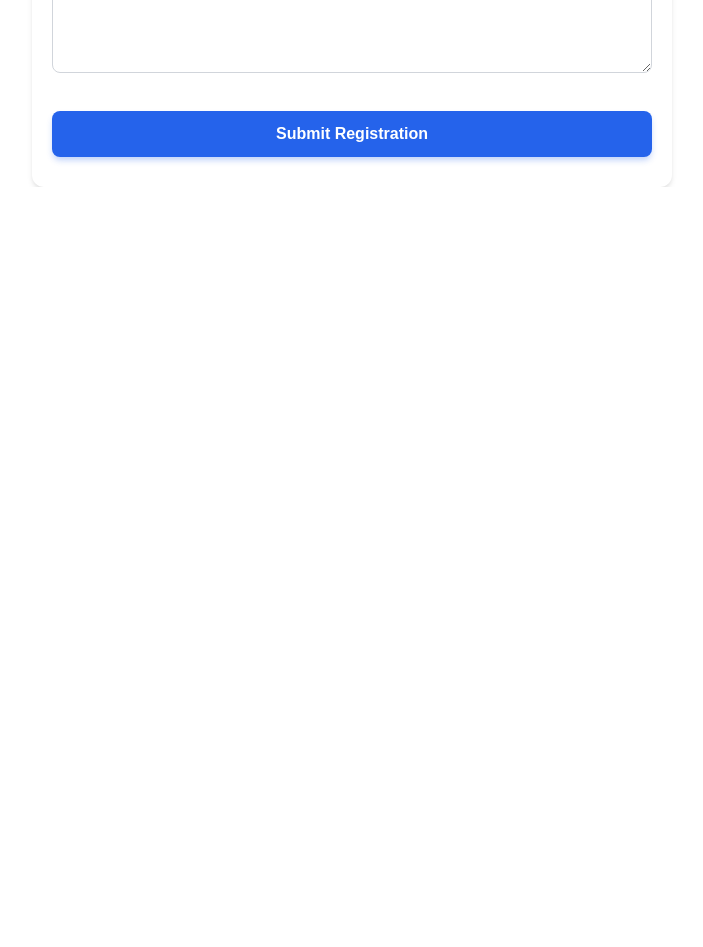
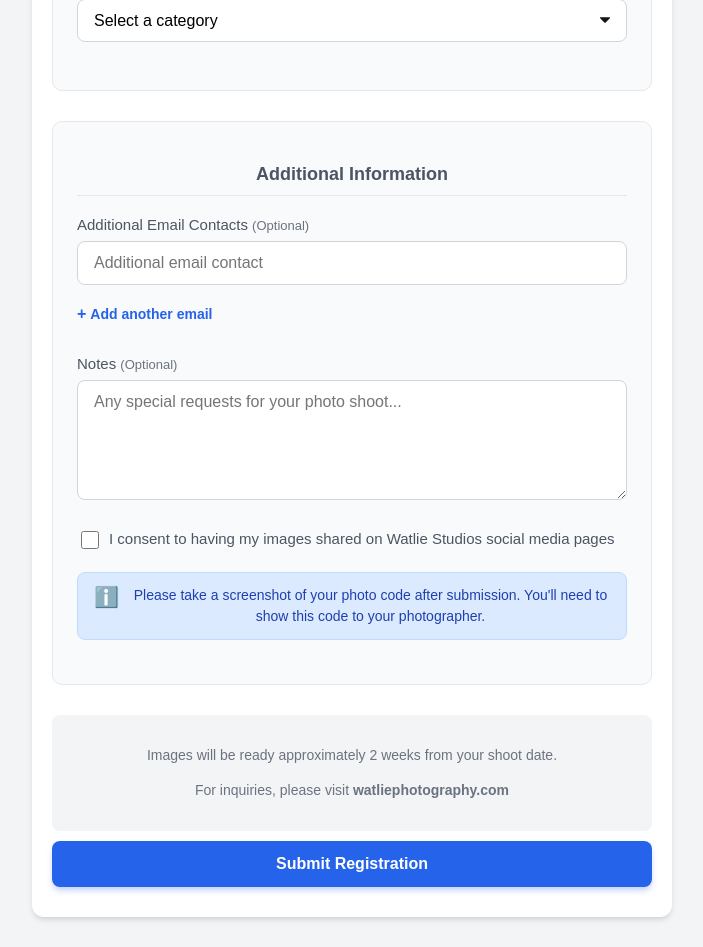
Before and after one commit to waltwissle/Photo-Shoot-Registration, a React (Create React App) app: page / in a window 1280 px wide. Shown: the part 760-1707 px from the top of the page, without its empty margins (288-991 px from the left). Before the commit the page ends 947 px from the top, so only its background shows below. Built offline with nearby package versions, Linux system fonts and the light colour scheme.

Commit message:
updated form: Social Media Consent

```diff
--- a/src/components/PhotoShootRegistrationForm.jsx
+++ b/src/components/PhotoShootRegistrationForm.jsx
@@ -7,7 +7,8 @@ const PhotoShootRegistrationForm = () => {
     shootCategory: '',
     additionalEmails: [''],
     phoneNumber: '',
-    notes: ''
+    notes: '',
+    socialMediaConsent: false
   });
 
   const [photoCode, setPhotoCode] = useState('');
@@ -230,6 +231,53 @@ const PhotoShootRegistrationForm = () => {
       color: '#4b5563',
       borderBottom: '1px solid #e5e7eb',
       paddingBottom: '10px'
+    },
+    checkboxContainer: {
+      display: 'flex',
+      alignItems: 'flex-start',
+      marginBottom: '20px'
+    },
+    checkbox: {
+      marginRight: '10px',
+      marginTop: '3px',
+      width: '18px',
+      height: '18px',
+      accentColor: '#2563eb'
+    },
+    checkboxLabel: {
+      fontSize: '15px',
+      lineHeight: '1.4',
+      color: '#4b5563'
+    },
+    infoNote: {
+      backgroundColor: '#dbeafe',
+      padding: '12px 16px',
+      borderRadius: '8px',
+      marginBottom: '20px',
+      display: 'flex',
+      alignItems: 'flex-start',
+      border: '1px solid #bfdbfe'
+    },
+    infoIcon: {
+      color: '#2563eb',
+      marginRight: '12px',
+      fontSize: '20px',
+      fontWeight: 'bold'
+    },
+    infoText: {
+      fontSize: '14px',
+      color: '#1e40af',
+      lineHeight: '1.5'
+    },
+    footerInfo: {
+      marginTop: '25px',
+      padding: '16px',
+      backgroundColor: '#f3f4f6',
+      borderRadius: '8px',
+      fontSize: '14px',
+      color: '#6b7280',
+      textAlign: 'center',
+      lineHeight: '1.5'
     }
   };
 
@@ -257,6 +305,14 @@ const PhotoShootRegistrationForm = () => {
     setFormData({
       ...formData,
       [name]: value
+    });
+  };
+
+  // Handle checkbox change
+  const handleCheckboxChange = (e) => {
+    setFormData({
+      ...formData,
+      [e.target.name]: e.target.checked
     });
   };
 
@@ -333,6 +389,8 @@ const PhotoShootRegistrationForm = () => {
       formToSubmit.append('Additional Emails', formattedContacts);
       formToSubmit.append('Phone Number', formData.phoneNumber);
       formToSubmit.append('Notes', formData.notes);
+      formToSubmit.append('Social Media Consent', formData.socialMediaConsent ? 'Yes' : 'No');
+      formToSubmit.append('Submission Date', new Date().toISOString());
 
       console.log("Form data prepared:", {
         name: formData.fullName,
@@ -347,19 +405,34 @@ const PhotoShootRegistrationForm = () => {
       // Submit the form data to Google Sheets
       fetch('https://script.google.com/macros/s/AKfycbwqXTghtGBFkC2djBeN5DdrNtIopj32CoClejRIzLw7uQlPADdsalgaooR5Yg8E1eoP/exec', {
         method: 'POST',
-        body: formToSubmit
+        body: formToSubmit,
+        mode: 'no-cors' // This is important when submitting to Google Scripts
       })
       .then(response => {
-        console.log("Raw response:", response);
-        if (!response.ok) {
-          throw new Error('Network response was not ok');
-        }
-        return response.json();
-      })
-      .then(data => {
-        console.log('Success response data:', data);
+        console.log("Response received:", response);
+        // Since we're using no-cors, we can't access response details
+        // So we'll just assume success if we got any response
         setSubmitted(true);
         setIsSubmitting(false);
+
+        // Record submission to localStorage for backup
+        try {
+          const submissions = JSON.parse(localStorage.getItem('photoRegistrations') || '[]');
+          submissions.push({
+            timestamp: new Date().toISOString(),
+            name: formData.fullName,
+            email: formData.email,
+            category: formData.shootCategory,
+            code: photoCode,
+            additionalEmails: formData.additionalEmails.filter(email => email.trim() !== ''),
+            phoneNumber: formData.phoneNumber,
+            notes: formData.notes,
+            socialMediaConsent: formData.socialMediaConsent
+          });
+          localStorage.setItem('photoRegistrations', JSON.stringify(submissions));
+        } catch (e) {
+          console.warn('Could not save to localStorage:', e);
+        }
       })
       .catch(error => {
         console.error('Error details:', error);
@@ -504,6 +577,14 @@ const PhotoShootRegistrationForm = () => {
   }
 
   return (
+    <div style={{
+      backgroundColor: '#f3f4f6',
+      minHeight: '100vh',
+      display: 'flex',
+      alignItems: 'center',
+      justifyContent: 'center',
+      padding: '30px 15px'
+    }}>
       <div style={styles.container}>
         <div style={styles.header}>
           <h1 style={styles.mainTitle}>Watlie Studios</h1>
@@ -512,6 +593,9 @@ const PhotoShootRegistrationForm = () => {
         </div>
 
         <form onSubmit={handleSubmit}>
+          <div style={styles.formSection}>
+            <h3 style={styles.formSectionTitle}>Personal Information</h3>
+
             {/* Full Name */}
             <div style={styles.formGroup}>
               <label style={styles.label} htmlFor="fullName">
@@ -520,7 +604,7 @@ const PhotoShootRegistrationForm = () => {
               <input
                 style={{
                   ...styles.input,
-              ...(errors.fullName && {borderColor: 'red'})
+                  ...(errors.fullName && {borderColor: '#ef4444'})
                 }}
                 type="text"
                 id="fullName"
@@ -528,6 +612,8 @@ const PhotoShootRegistrationForm = () => {
                 value={formData.fullName}
                 onChange={handleChange}
                 placeholder="Enter your full name"
+                onFocus={(e) => e.target.style.boxShadow = styles.inputFocus.boxShadow}
+                onBlur={(e) => e.target.style.boxShadow = 'none'}
               />
               {errors.fullName && <p style={styles.error}>{errors.fullName}</p>}
             </div>
@@ -540,7 +626,7 @@ const PhotoShootRegistrationForm = () => {
               <input
                 style={{
                   ...styles.input,
-              ...(errors.email && {borderColor: 'red'})
+                  ...(errors.email && {borderColor: '#ef4444'})
                 }}
                 type="email"
                 id="email"
@@ -548,9 +634,33 @@ const PhotoShootRegistrationForm = () => {
                 value={formData.email}
                 onChange={handleChange}
                 placeholder="Enter your email"
+                onFocus={(e) => e.target.style.boxShadow = styles.inputFocus.boxShadow}
+                onBlur={(e) => e.target.style.boxShadow = 'none'}
               />
               {errors.email && <p style={styles.error}>{errors.email}</p>}
             </div>
+
+            {/* Phone Number (Optional) */}
+            <div style={styles.formGroup}>
+              <label style={styles.label} htmlFor="phoneNumber">
+                Phone Number <span style={{fontSize: '13px', color: '#6b7280'}}>(Optional)</span>
+              </label>
+              <input
+                style={styles.input}
+                type="tel"
+                id="phoneNumber"
+                name="phoneNumber"
+                value={formData.phoneNumber}
+                onChange={handleChange}
+                placeholder="Enter your phone number"
+                onFocus={(e) => e.target.style.boxShadow = styles.inputFocus.boxShadow}
+                onBlur={(e) => e.target.style.boxShadow = 'none'}
+              />
+            </div>
+          </div>
+
+          <div style={styles.formSection}>
+            <h3 style={styles.formSectionTitle}>Shoot Details</h3>
 
             {/* Shoot Category */}
             <div style={styles.formGroup}>
@@ -560,12 +670,14 @@ const PhotoShootRegistrationForm = () => {
               <select
                 style={{
                   ...styles.select,
-              ...(errors.shootCategory && {borderColor: 'red'})
+                  ...(errors.shootCategory && {borderColor: '#ef4444'})
                 }}
                 id="shootCategory"
                 name="shootCategory"
                 value={formData.shootCategory}
                 onChange={handleChange}
+                onFocus={(e) => e.target.style.boxShadow = styles.inputFocus.boxShadow}
+                onBlur={(e) => e.target.style.boxShadow = 'none'}
               >
                 <option value="">Select a category</option>
                 <option value="individual">Individual Portrait</option>
@@ -581,7 +693,15 @@ const PhotoShootRegistrationForm = () => {
                   Photo Code
                 </label>
                 <input
-              style={{...styles.input, backgroundColor: '#f9fafb'}}
+                  style={{
+                    ...styles.input,
+                    backgroundColor: '#f9fafb',
+                    fontWeight: 'bold',
+                    letterSpacing: '1px',
+                    fontFamily: 'monospace',
+                    fontSize: '18px',
+                    color: '#2563eb'
+                  }}
                   id="photoCode"
                   type="text"
                   value={photoCode}
@@ -589,11 +709,15 @@ const PhotoShootRegistrationForm = () => {
                 />
               </div>
             )}
+          </div>
+
+          <div style={styles.formSection}>
+            <h3 style={styles.formSectionTitle}>Additional Information</h3>
 
             {/* Additional Email Contacts */}
             <div style={styles.formGroup}>
               <label style={styles.label}>
-            Additional Email Contacts
+                Additional Email Contacts <span style={{fontSize: '13px', color: '#6b7280'}}>(Optional)</span>
               </label>
               {formData.additionalEmails.map((email, index) => (
                 <div key={index}>
@@ -601,12 +725,14 @@ const PhotoShootRegistrationForm = () => {
                     <input
                       style={{
                         ...styles.input,
-                    ...(errors[`additionalEmail${index}`] && {borderColor: 'red'})
+                        ...(errors[`additionalEmail${index}`] && {borderColor: '#ef4444'})
                       }}
                       type="email"
                       value={email}
                       onChange={(e) => handleAdditionalEmailChange(index, e.target.value)}
                       placeholder="Additional email contact"
+                      onFocus={(e) => e.target.style.boxShadow = styles.inputFocus.boxShadow}
+                      onBlur={(e) => e.target.style.boxShadow = 'none'}
                     />
                     {index > 0 && (
                       <button
@@ -614,7 +740,7 @@ const PhotoShootRegistrationForm = () => {
                         onClick={() => removeEmailField(index)}
                         style={styles.removeButton}
                       >
-                    -
+                        −
                       </button>
                     )}
                   </div>
@@ -628,30 +754,14 @@ const PhotoShootRegistrationForm = () => {
                 onClick={addEmailField}
                 style={styles.addButton}
               >
-            + Add another email
+                <span style={{marginRight: '4px', fontSize: '16px'}}>+</span> Add another email
               </button>
-        </div>
-
-        {/* Phone Number (Optional) */}
-        <div style={styles.formGroup}>
-          <label style={styles.label} htmlFor="phoneNumber">
-            Phone Number (Optional)
-          </label>
-          <input
-            style={styles.input}
-            type="tel"
-            id="phoneNumber"
-            name="phoneNumber"
-            value={formData.phoneNumber}
-            onChange={handleChange}
-            placeholder="Enter your phone number"
-          />
             </div>
 
             {/* Notes (Optional) */}
             <div style={styles.formGroup}>
               <label style={styles.label} htmlFor="notes">
-            Notes (Optional)
+                Notes <span style={{fontSize: '13px', color: '#6b7280'}}>(Optional)</span>
               </label>
               <textarea
                 style={styles.textarea}
@@ -660,7 +770,39 @@ const PhotoShootRegistrationForm = () => {
                 value={formData.notes}
                 onChange={handleChange}
                 placeholder="Any special requests for your photo shoot..."
+                onFocus={(e) => e.target.style.boxShadow = styles.inputFocus.boxShadow}
+                onBlur={(e) => e.target.style.boxShadow = 'none'}
               ></textarea>
+            </div>
+
+            {/* Social Media Consent Checkbox */}
+            <div style={styles.checkboxContainer}>
+              <input
+                type="checkbox"
+                id="socialMediaConsent"
+                name="socialMediaConsent"
+                checked={formData.socialMediaConsent}
+                onChange={handleCheckboxChange}
+                style={styles.checkbox}
+              />
+              <label htmlFor="socialMediaConsent" style={styles.checkboxLabel}>
+                I consent to having my images shared on Watlie Studios social media pages
+              </label>
+            </div>
+
+            {/* Important Note about Screenshots */}
+            <div style={styles.infoNote}>
+              <span style={styles.infoIcon}>ℹ️</span>
+              <span style={styles.infoText}>
+                Please take a screenshot of your photo code after submission. You'll need to show this code to your photographer.
+              </span>
+            </div>
+          </div>
+
+          {/* Footer Information */}
+          <div style={styles.footerInfo}>
+            <p>Images will be ready approximately 2 weeks from your shoot date.</p>
+            <p style={{marginTop: '8px'}}>For inquiries, please visit <strong>watliephotography.com</strong></p>
           </div>
 
           {/* Submit Button */}
@@ -676,6 +818,7 @@ const PhotoShootRegistrationForm = () => {
           </button>
         </form>
       </div>
+    </div>
   );
 };
 
```
Lines whose indentation alone changed are shown as unchanged.
